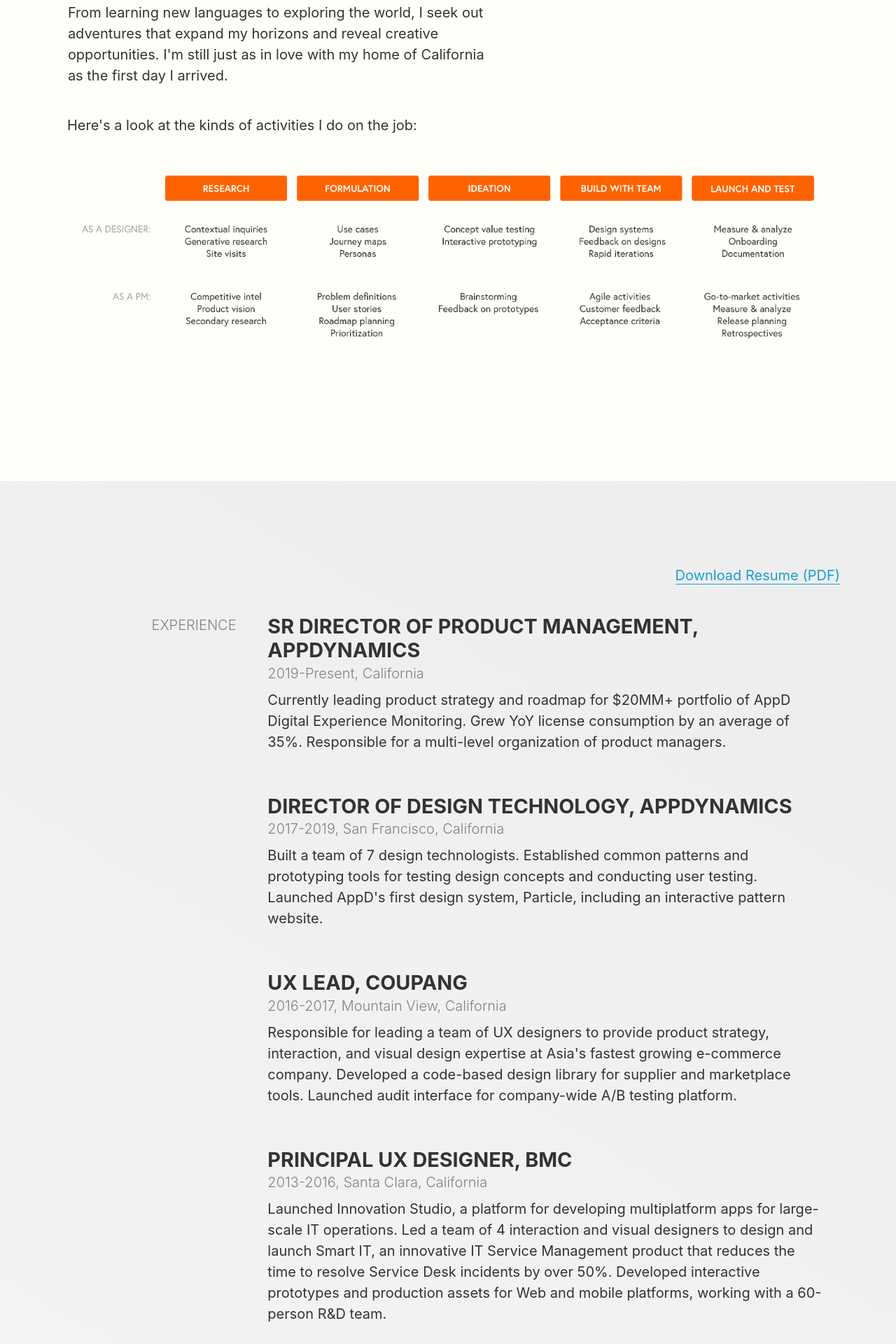
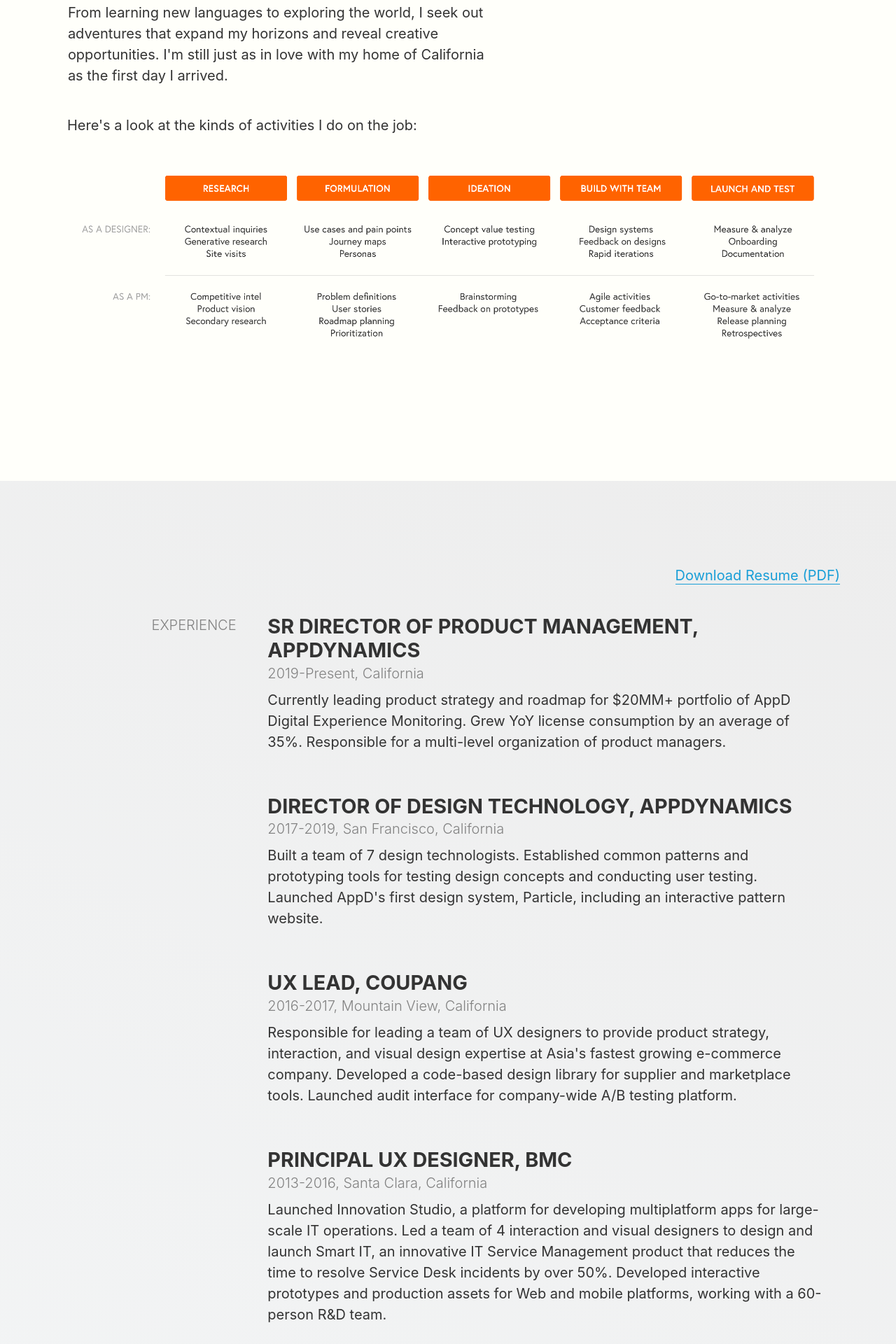
Before and after one commit to brzaik/brz4, a Jekyll site: the page built from about.html, in a window 1280 px wide. Shown: the part 873-2793 px from the top of the page at 70% size. Built offline with Jekyll 4.4.1, drawn with Linux system fonts in a browser that asks for light colours; nearby versions of some CDN libraries.

Commit message:
Changed process diagram.

```diff
--- a/about.html
+++ b/about.html
@@ -28,8 +28,8 @@ title: About
 
 <div class="container padder-margin-bottom">
   <p>Here's a look at the kinds of activities I do on the job:</p>
-  <a href="/assets/images/process-diagram.png">
-    <img src="/assets/images/process-diagram.png" alt="My PM/Design Process Diagram" />
+  <a href="/assets/images/brz-process.png">
+    <img src="/assets/images/brz-process.png" alt="My PM/Design Process Diagram" />
   </a>
 </div>
 
```
Also changed, not shown: assets/images/brz-process.png (added), assets/images/process-diagram.png (deleted).
